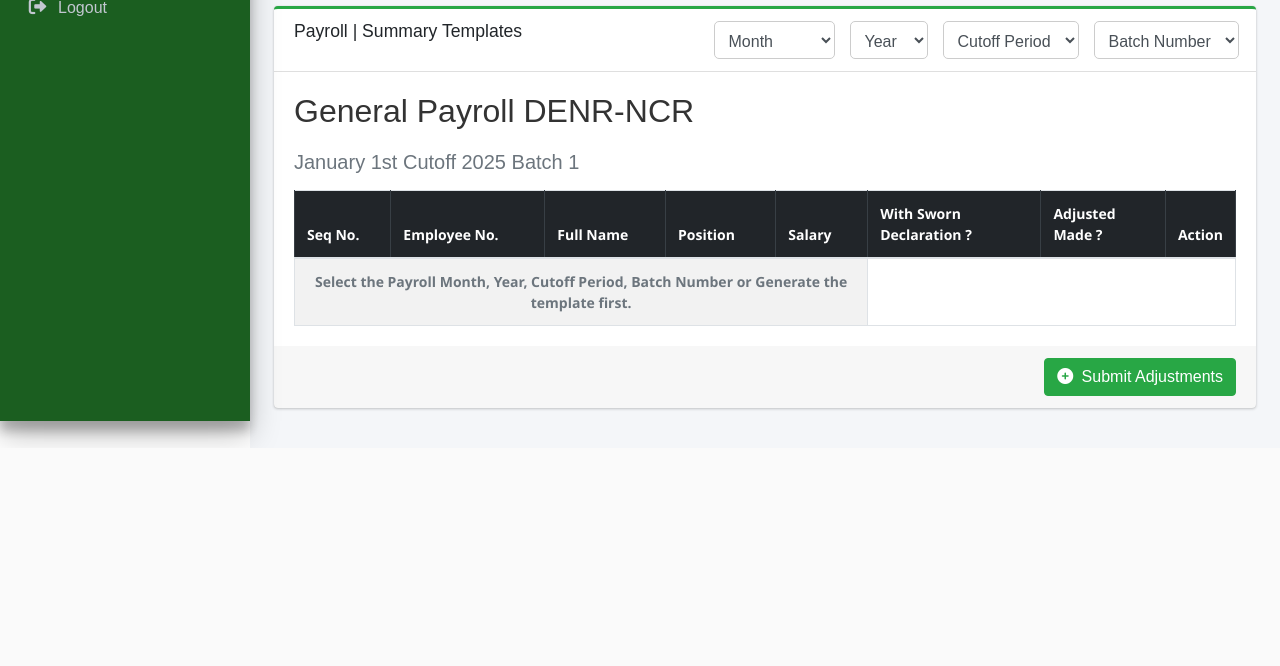
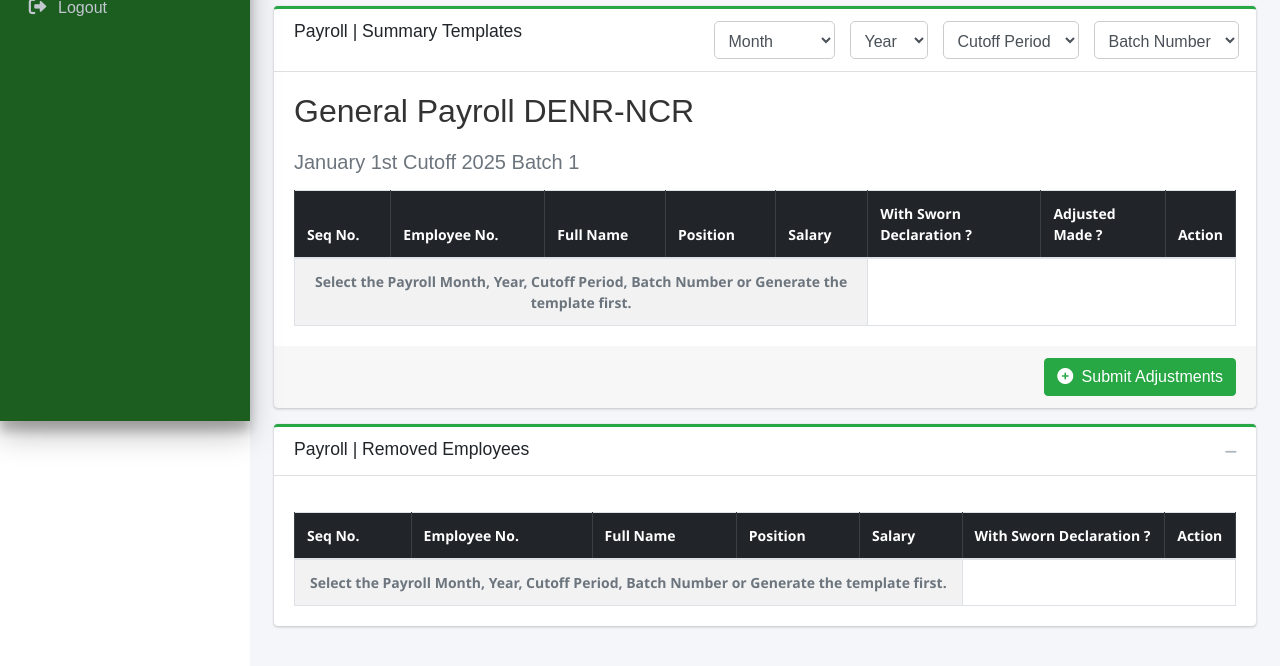
Before and after one commit to Shashimii/Payroll-Generation-System, a Django app: page /payroll/ in a window 1280 px wide. Shown: the part 379-1045 px from the top of the page. Before the commit the page ends 826 px from the top, so only its background shows below. Run offline with Django 4.2, Linux system fonts and the light colour scheme; the visitor is signed in with stand-in values (Sample User, id 1); data that the repository does not hold is empty; some libraries are stand-ins or nearby versions.

Commit message:
# Removed Employee Listing

```diff
--- a/payslip_generation_system/templates/payroll/index.html
+++ b/payslip_generation_system/templates/payroll/index.html
@@ -125,6 +125,37 @@
     </button>
   </div>
 </div>
+
+<div class="card card-outline card-success">
+  <div class="card-header">
+    <h3 class="card-title mb-0">Payroll | Removed Employees</h3>
+    <div class="card-tools">
+      <button type="button" class="btn btn-tool" data-card-widget="collapse">
+        <i class="fas fa-minus"></i>
+      </button>
+    </div>
+  </div>
+
+  <div class="card-body">
+    <table class="table table-striped table-bordered mt-3 text-sm">
+        <thead class="table-dark text-center align-middle">
+          <tr>
+              <th>Seq No.</th>
+              <th>Employee No.</th>
+              <th>Full Name</th>
+              <th>Position</th>
+              <th>Salary</th>
+              <th>With Sworn Declaration ?</th>
+              <th>Action</th>
+          </tr>
+      </thead>
+      <tbody id="removedTableBody">
+          <!-- AJAX data goes here -->
+      </tbody>
+    </table>
+  </div>
+</div>
+
 
 <!-- Modal -->
 <div class="modal fade" id="showModal" tabindex="-1" role="dialog">
@@ -296,6 +327,9 @@
 $(document).ready(function () {
   sessionStorageLoad();
   loadBatchData();
+  loadRemovedEmployeeData();
+
+
 
   // Unrefactored
   $(document).on('click', '#saveAdjustmentsBtn', function () {
@@ -780,6 +814,72 @@ function unremoveEmployee(employeeId, cutoff, cutoffMonth, cutoffYear, batchNumb
   });
 }
 
+function loadRemovedEmployeeData () {
+  const batchNumber = $('#batch_number').val();
+  const cutoff = $('#cutoff_period').val();
+  const cutoffMonth = $('#cutoff_month').val();
+  const cutoffYear = $('#cutoff_year').val();
+
+  $.ajax({
+      url: '{% url "payroll_removed_employee_data" %}',
+      method: 'GET',
+      data: {
+          batch_number: batchNumber,
+          cutoff: cutoff,
+          cutoff_month: cutoffMonth,
+          cutoff_year: cutoffYear,
+      },
+      success: function (response) {
+
+          const tbody = $('#removedTableBody');
+          tbody.empty();
+
+          if (response.employees.length > 0) {
+              response.employees.forEach((emp, index) => {
+                  let rowClass = '';
+                  let lateButton = '';
+                  let unlateButton = '';
+                  let removeButton = '';
+                  let unremoveButton = '';
+
+                  if (emp.late_assigned === 'YES') {
+                    rowClass = 'table-danger';
+                  } else if (emp.late_assigned === 'NO') {
+                    rowClass = 'table-info';
+                  }
+
+                  tbody.append(`
+                      <tr class="${rowClass}">
+                          <td>${index + 1}</td>
+                          <td>${emp.employee_number}</td>
+                          <td>${emp.fullname}</td>
+                          <td>${emp.position}</td>
+                          <td>₱ ${emp.salary}</td>
+                          <td>${emp.tax_declaration === 'yes' ? 'YES' : 'NO'}</td>
+                          <td>
+                            <button class='btn btn-danger btn-sm unremove_employee'
+                              data-id='${emp.id}'
+                              data-cutoff='${response.cutoff}'
+                              data-month='${response.cutoff_month}'
+                              data-year='${response.cutoff_year}'
+                              data-batch='${response.batch_number}'
+                            >
+                              Unremove
+                            </button>
+                          </td>
+                      </tr>
+                  `);
+              });
+          } else {
+              tbody.append('<tr><td colspan="5" class="text-muted text-center">Select the Payroll Month, Year, Cutoff Period, Batch Number or Generate the template first.</td></tr>');
+          }
+      },
+      error: function () {
+          alert('Error loading employees.');
+      }
+  })
+}
+
 function createAdjustment() {
   const employeeId = $('#modalAdjustmentEmployeeId').val();
 
--- a/payslip_generation_system/urls.py
+++ b/payslip_generation_system/urls.py
@@ -33,6 +33,7 @@ urlpatterns = [
     path('payroll/batch/unlate', views.payroll.batch_unlate, name='payroll_batch_unlate'),
     path('payroll/batch/remove', views.payroll.batch_remove, name='payroll_batch_remove'),
     path('payroll/batch/unremove', views.payroll.batch_unremove, name='payroll_batch_unremove'),
+    path('payroll/batch/removed_employee_data', views.payroll.removed_employee_data, name='payroll_removed_employee_data'),
     path('payroll/adjustment/create/<int:emp_id>/', views.payroll.adjustment_create, name='payroll_adjustment_create'),
     path('payroll/adjustment/show/<int:emp_id>/', views.payroll.adjustment_show, name='payroll_adjustment_show'),
     path('payroll/adjustments/update/', views.payroll.adjustment_update, name='adjustments_update'),
--- a/payslip_generation_system/views/payroll.py
+++ b/payslip_generation_system/views/payroll.py
@@ -874,6 +874,9 @@ def approve_data(request):
 
     return JsonResponse({'batches': valid_batches}, status=200)
 
+
+@login_required
+@restrict_roles(disallowed_roles=['employee'])
 def approve_show(request):
     context = {
         'cutoff': request.GET.get('cutoff'),
@@ -882,3 +885,46 @@ def approve_show(request):
         'batch_number': request.GET.get('batch_number'),
     }
     return render(request, 'payroll/releasing.html', context)
+
+@login_required
+@restrict_roles(disallowed_roles=['employee'])
+def removed_employee_data(request):
+    cutoff = request.GET.get('cutoff') or '1st'
+    cutoff_month = request.GET.get('cutoff_month') or 'January'
+    cutoff_year = int(request.GET.get('cutoff_year') or datetime.now().year)
+    batch_number = 0
+    removed= 'YES'
+
+    # Get employees assigned to this batch
+    assignments = BatchAssignment.objects.filter(
+        cutoff=cutoff,
+        cutoff_month=cutoff_month,
+        cutoff_year=cutoff_year,
+        batch_number=batch_number,
+        removed=removed
+    ).select_related('employee')
+
+    employees = []
+
+    for a in assignments:
+        emp = a.employee
+
+        employees.append({
+            'id': emp.id,
+            'employee_number': emp.employee_number,
+            'fullname': emp.fullname,
+            'position': emp.position,
+            'salary': float(emp.salary),
+            'tax_declaration': emp.tax_declaration,
+            'removed': a.removed
+        })
+
+    print(employees)
+
+    return JsonResponse({
+        'employees': employees,
+        'cutoff': cutoff,
+        'cutoff_month': cutoff_month,
+        'cutoff_year': cutoff_year,
+        'batch_number': batch_number,
+    })
```
Lines whose indentation alone changed are shown as unchanged.
